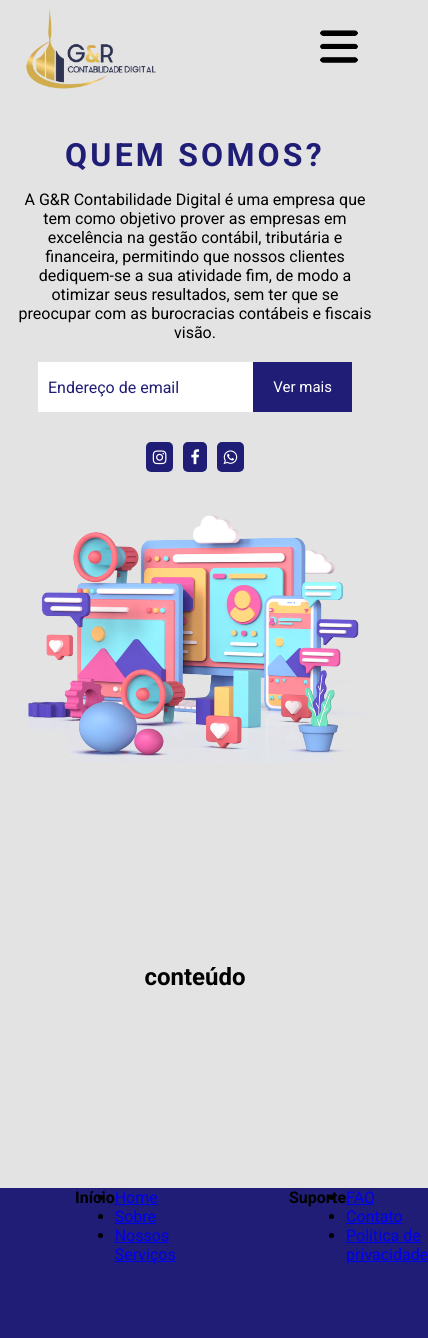
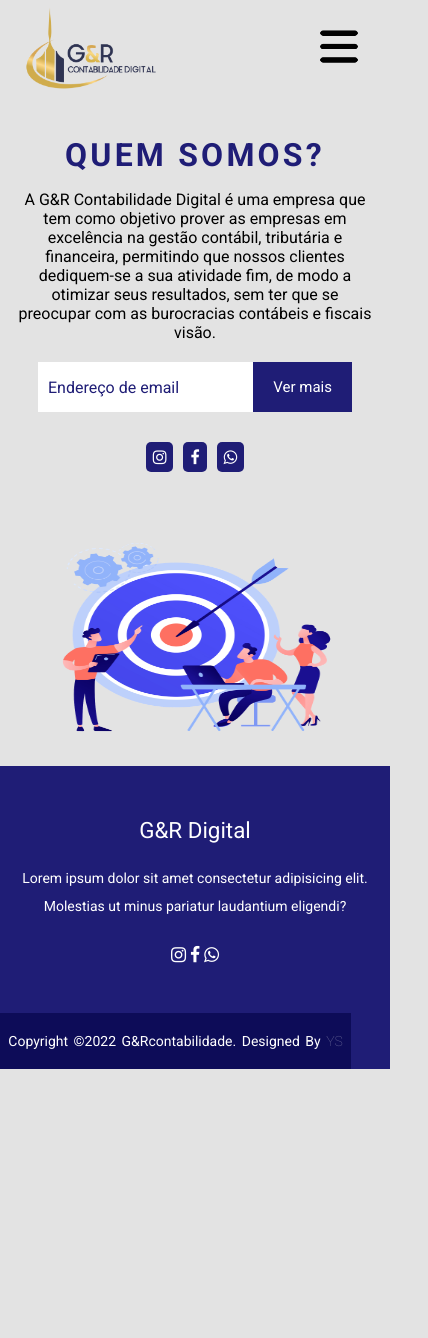
Before and after one commit to YSREZENDE/ProjetoContabil-01, a plain HTML site: page index.html in a window 390 px wide. Shown: the whole page, 428 px wide, since content can reach past the window. After the commit the page ends 1069 px from the top, so only its background shows below. Drawn offline with Linux system fonts and the light colour scheme.

Commit message:
11/10/22

```diff
--- a/estilo.css
+++ b/estilo.css
@@ -192,45 +192,84 @@
     justify-content: center;
 }
 /**footer**/
-.conteudo{
-    width: 100%;
-    height: 50vh;
+
+*{
+    margin: 0%;
+    padding:0%;
+box-sizing: border-box;
+}
+
+footer{
+    position: relative;
+    bottom: 0%;
+    background: #1f1d76;
+    height: auto;
+    width: 100vw;
+    font-family: "Georgia";
+    padding-top: 40px;
+    color: white;
+}
+.footer-content{
     display: flex;
+    align-items: center;
     justify-content: center;
-    align-items: center;
-}
-.conteudo h4{
-    font-size: 15vw;
-    text-transform: uppercase;
-}
-.conteudo h4{
-    font-size: 15vw;
-    text-decoration: uppercase;
+    flex-direction: column;
+    text-align: center;
 
 }
-footer{
-    width: 130%;
-    min-width: 150px;
-    background-color: #1f1d76;
-    display: flex;
-
+.footer-content h3{
+    font-size: 1.4rem;
+    font-weight: 400;
+    text-transform: capitalize;
+    line-height: 3rem;
 }
-footer .boxs{
-    width: 320px;
-    min-height: 150px;
-    padding: 10px;
-}
-.boxs h4{
-    color: #fff;
-    margin-bottom: 20px;
-
-
-}
-.boxs ul li{
-    margin: 10px 0px;
-    list-style: none;
+.footer-content p{
+    max-width: 500px;
+    margin: 10px auto;
+    line-height: 28px;
+    font-size: 14px;
 
 }
 
+.sociais{
+    list-style: none;
+    display: flex;
+    align-items: center;
+    justify-content: center;
+    margin: 1rem 0 3rem 0;
 
 }
+.sociais li{
+    margin: 0 10px;
+}
+.sociais a{
+    text-decoration: none;
+    color: white;
+
+}
+.sociais a i{
+    font-size: 1.1rem;
+    transition: color .4s ease;
+}
+.sociais a:hover i{
+    color: aquamarine;
+}
+.footer-bottom{
+    background: #0d0c58;
+    width: 90vw;
+    padding: 20px 0;
+    text-align: center;
+    justify-content: center;
+}
+.footer-bottom p {
+    font-size: 14px;
+    word-spacing: 2px;
+    text-transform: capitalize;
+}
+.footer-bottom span{
+    text-transform: uppercase;
+    opacity: .4;
+    font-weight: 200;
+}
+
+}
--- a/index.html
+++ b/index.html
@@ -61,37 +61,30 @@
 </div>
 
 <div class="img-bx">
-    <img src="jornada-marketing.png"
+    <img src="imagem central.png"
     width="300px"
     height="250px">
 </div>
 
 <!--footer-->
 
-
-    <div class="conteudo">
-        <h2>conteúdo</h2>
-    </div>
-
     <footer>
 
-    <div class="boxs"></div>
-    <h4>Início</h4>
-    <ul>
-        <li><a href="#">Home</a></li>
-        <li><a href="#">Sobre</a></li>
-        <li><a href="#">Nossos Serviços</a></li>
-    </ul>
+  <div class="footer-content">
+<h3>G&r digital</h3>
+<p> Lorem ipsum dolor sit amet consectetur adipisicing elit. Molestias ut minus pariatur laudantium eligendi? </p>
+<ul class="sociais">
+    <li><a href="https://www.instagram.com/gercontdigitalcg/"><i class="fa fa-instagram"></i> </a>
+        <a href="https://www.facebook.com/ContabilidadeDigitalGR"><i class="fa fa-facebook"></i> </a>
+        <a href="https://api.whatsapp.com/send?phone=552135928390"><i class="fa fa-whatsapp"></i> </a></li>
+</ul>
 
-    <div class="boxs"></div>
-    <h4>Suporte</h4>
-    <ul>
-        <li><a href="#">FAQ</a></li>
-        <li><a href="#">Contato</a></li>
-        <li><a href="#">Política de privacidade</a></li>
-    </ul>
+  </div>
 
+  <div class="footer-bottom">
+<p>copyright &copy;2022 G&Rcontabilidade. designed by <span>ys</span> </p>
 
+  </div>
 </footer>
 
 </main>
```
Also changed, not shown: imagem central.png (added).
